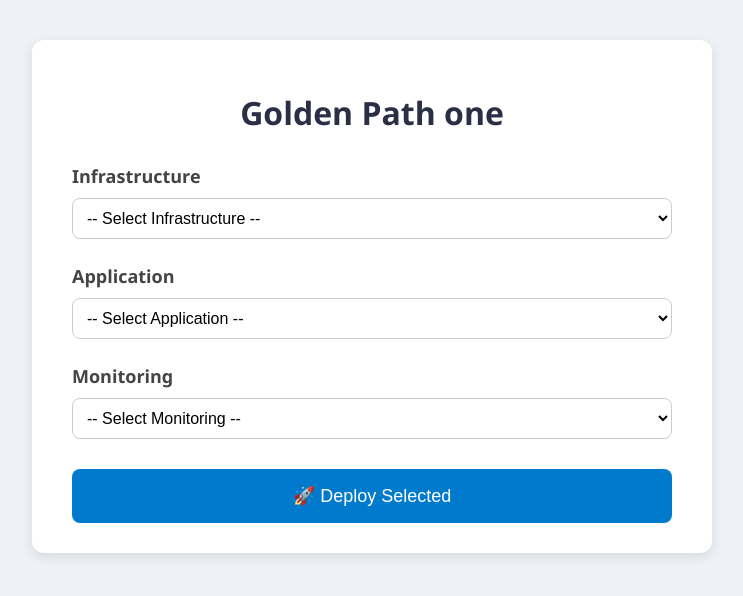
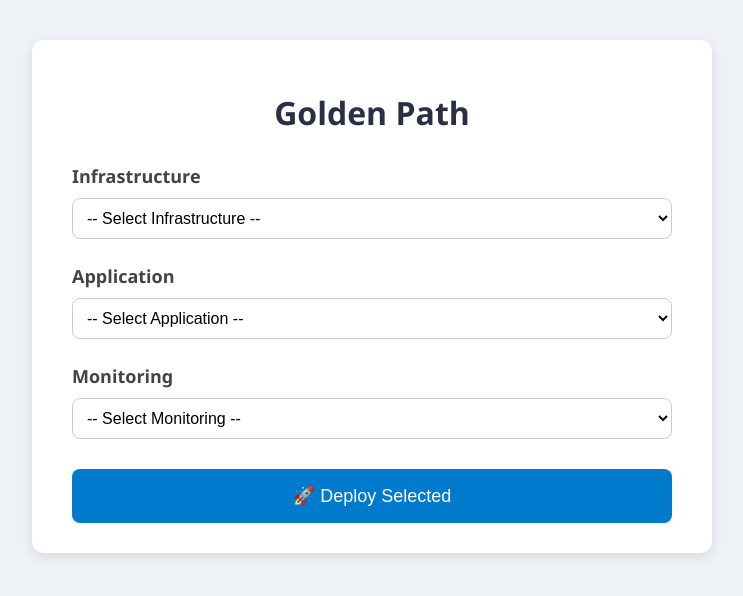
Before and after one commit to yshuuReddy/platform, a plain HTML site: page index.html in a window 1280 px wide. Shown: the whole page, without its empty margins (268-1011 px from the left). Drawn offline with Linux system fonts and the light colour scheme.

Commit message:
Update index.html

```diff
--- a/index.html
+++ b/index.html
@@ -8,7 +8,7 @@
 </head>
 <body>
   <div class="container">
-    <h1>Golden Path one</h1>
+    <h1>Golden Path </h1>
 
     <div class="section">
       <h2>Infrastructure</h2>
```
